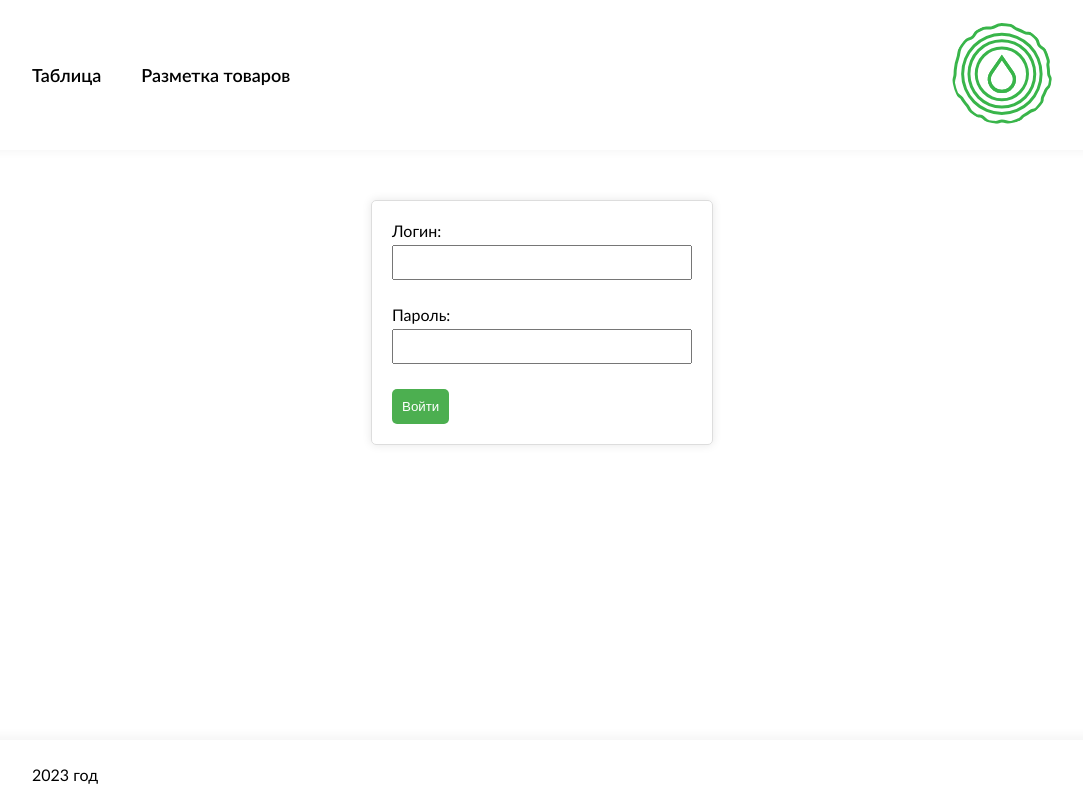
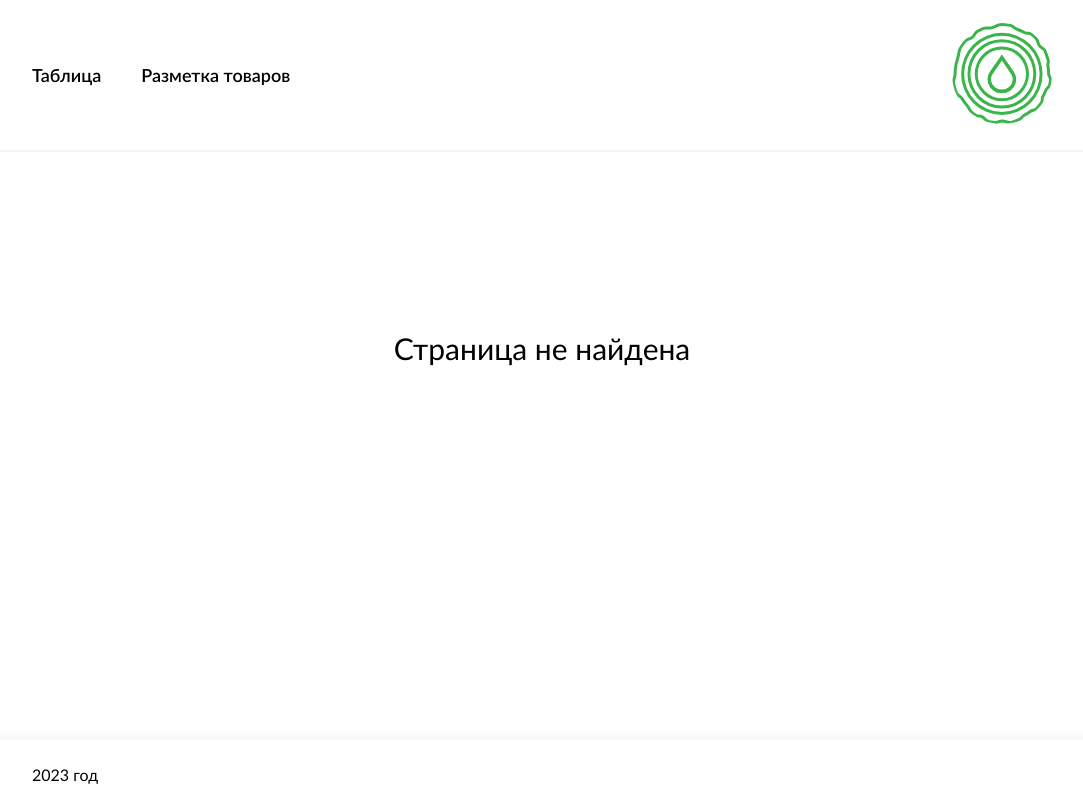
Before and after one commit to olgushe4ka/prosept_frontend, a React (Create React App) app: page /login in a window 1280 px wide. Shown: the whole page, without its empty margins (98-1181 px from the left). Built offline with nearby package versions, Linux system fonts and the light colour scheme.

Commit message:
delete unused

```diff
--- a/src/components/app-header/app-header.module.css
+++ b/src/components/app-header/app-header.module.css
@@ -5,7 +5,7 @@
   flex-direction: row;
   align-items: center;
   justify-content: space-between;
-  box-shadow: 0px 2px 9px rgba(0, 0, 0, 0.04);
+  box-shadow: 0px 2px 1px rgba(0, 0, 0, 0.04);
 }
 
 .boxLeft {
--- a/src/components/app/app.tsx
+++ b/src/components/app/app.tsx
@@ -1,4 +1,4 @@
-import { MainPage, Page404, Extrapage, LoginPage } from "../../pages/index";
+import { MainPage, Page404 } from "../../pages/index";
 import { Switch, Route, useLocation } from "react-router-dom";
 
 import AppHeader from "../app-header/app-header";
@@ -18,13 +18,9 @@ function App() {
         <Route path="/" exact={true}>
           <MainPage />
         </Route>
-        <Route path="/extrapage" exact={true}>
+        {/* <Route path="/extrapage" exact={true}>
           <Extrapage />
-        </Route>
-        <Route path="/login" exact={true}>
-          <LoginPage />
-        </Route>
-
+        </Route> */}
 
         <Route>
           <Page404 />
--- a/src/components/login/login.module.css
+++ /dev/null
@@ -1,53 +0,0 @@
-.loginForm {
-  max-width: 300px;
-  margin: 0 auto;
-  padding: 20px;
-  border: 1px solid #ddd;
-  border-radius: 5px;
-  box-shadow: 0 0 10px rgba(0, 0, 0, 0.1);
-}
-.loginForm label {
-  display: block;
-  margin-bottom: 5px;
-}
-
-.loginForm input {
-  width: 100%;
-  padding: 8px;
-  margin-bottom: 10px;
-  box-sizing: border-box;
-}
-.loginForm button {
-  background-color: #4caf50;
-  color: white;
-  padding: 10px;
-  border: none;
-  border-radius: 5px;
-  cursor: pointer;
-}
-.loginForm button:hover {
-  background-color: #45a049;
-}
-
-.loginForm div {
-  margin-bottom: 15px;
-}
-
-.loginForm div:last-child {
-  margin-bottom: 0;
-}
-
-.loginForm div > div {
-  display: flex;
-  justify-content: space-between;
-  align-items: center;
-}
-
-.loginForm div > div > label {
-  flex: 1;
-  margin-right: 10px;
-}
-
-.loginForm div > div > input {
-  flex: 2;
-}
--- a/src/components/login/login.tsx
+++ /dev/null
@@ -1,65 +0,0 @@
-import React, { useState } from "react";
-import styles from "./login.module.css";
-
-interface LoginFormProps {
-  onLogin: (token: string) => void;
-}
-
-const LoginForm: React.FC<LoginFormProps> = ({ onLogin }) => {
-  const [username, setUsername] = useState<string>("");
-  const [password, setPassword] = useState<string>("");
-  const [error, setError] = useState<string | null>(null);
-
-  const handleLogin = async (e: React.FormEvent<HTMLFormElement>) => {
-    e.preventDefault();
-
-    if (!username || !password) {
-      setError("Введите логин и пароль");
-      return;
-    }
-
-    // Логика аутентификации или запрос к серверу
-    try {
-      const token = await authenticate(username, password);
-
-      onLogin(token);
-    } catch (error) {
-      setError("Неверный логин или пароль");
-    }
-  };
-
-  const authenticate = async (
-    username: string,
-    password: string
-  ): Promise<string> => {
-    // Логика аутентификации здесь
-    return "example_token";
-  };
-
-  return (
-    <form onSubmit={handleLogin} className={styles.loginForm}>
-      <div>
-        <label htmlFor="username">Логин:</label>
-        <input
-          type="text"
-          id="username"
-          value={username}
-          onChange={(e) => setUsername(e.target.value)}
-        />
-      </div>
-      <div>
-        <label htmlFor="password">Пароль:</label>
-        <input
-          type="password"
-          id="password"
-          value={password}
-          onChange={(e) => setPassword(e.target.value)}
-        />
-      </div>
-      {error && <div style={{ color: "red" }}>{error}</div>}
-      <button type="submit">Войти</button>
-    </form>
-  );
-};
-
-export default LoginForm;
--- a/src/index.css
+++ b/src/index.css
@@ -1,4 +1,5 @@
 body {
+  max-width: 1600px;
   background-color: white;
   color: black;
   margin: 0;
--- a/src/pages/index.tsx
+++ b/src/pages/index.tsx
@@ -1,6 +1,5 @@
 import MainPage from "./main";
 import Page404 from "./page404";
 import Extrapage from "./extrapage";
-import LoginPage from "./loginpage";
 
-export { MainPage, Page404, Extrapage, LoginPage };
+export { MainPage, Page404, Extrapage };
--- a/src/pages/loginpage.tsx
+++ /dev/null
@@ -1,16 +0,0 @@
-import LoginForm from "../components/login/login";
-import styles from "./pages-styles.module.css";
-
-function LoginPage() {
-  return (
-    <>
-      <div className={`${styles.resultPage} `}>
-        <LoginForm onLogin={function (token: string): void {
-          throw new Error("Function not implemented.");
-        } } />
-      </div>
-    </>
-  );
-}
-
-export default LoginPage;
--- a/src/pages/main.tsx
+++ b/src/pages/main.tsx
@@ -1,9 +1,8 @@
 import MyDropdown from "../components/menu/menu";
-import styles from "./mainPage-styles.module.css";
+import styles from "./main.module.css";
 import ItemFromItemsList from "../components/items-list/items-list";
 import { itemsList } from "../utils/fakeData";
-import MiniBrowser from "../components/mini-browser/mini-browser";
-import { useEffect, useState } from "react";
+import { useState } from "react";
 
 interface SelectedItem {
   name: string;
@@ -27,16 +26,15 @@ function MainPage() {
 
   const handleDropdownSelect = (selectedValue: string) => {
     setIsDropdownItemSelected(true);
-    // Handle any other logic related to dropdown selection
   };
 
   return (
     <div className={styles.app}>
       <MyDropdown items={items} onSelect={handleDropdownSelect} />
-      {isDropdownItemSelected && (
       <div className={styles.main}>
         <div className={styles.block1}>
-            <h3>Список позиций:</h3>
+          <h3>Список позиций Просепт:</h3>
+          <input placeholder="Поиск" />
           {itemsList.map((item) => (
             <div
               key={item.id}
@@ -51,17 +49,14 @@ function MainPage() {
         </div>
         <div className={styles.block2AndButtons}>
           <div className={styles.block2}>
-              {selectedItem && (
-                <>
             <a
               href={selectedItem?.link}
               target="_blank"
               rel="noopener noreferrer"
               className={styles.block2}
             >
-                    Ссылка на товар
+              Название товара с гипперссылкой на него
             </a>
-                  <MiniBrowser initialUrl={selectedItem.link} />{" "}
             <div className={styles.buttons}>
               <button
                 className={styles.button}
@@ -82,12 +77,9 @@ function MainPage() {
                 Отложить
               </button>
             </div>{" "}
-                </>
-              )}
           </div>
         </div>
       </div>
-      )}
     </div>
   );
 }
```
Also changed, not shown: src/pages/main.module.css (renamed from src/pages/mainPage-styles.module.css). Lines whose indentation alone changed are shown as unchanged.
